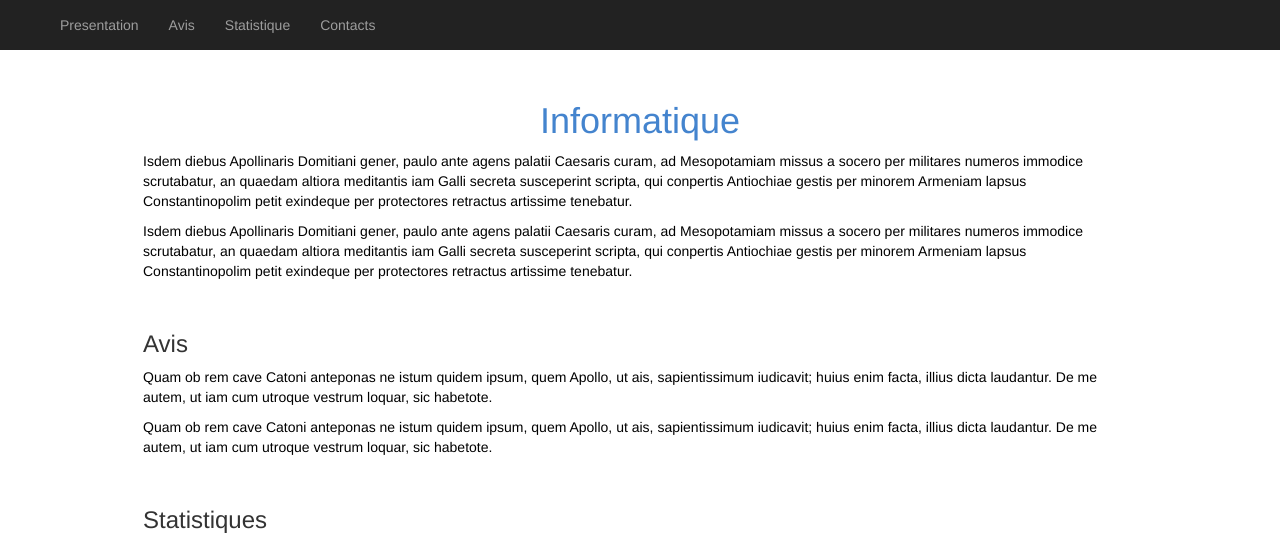
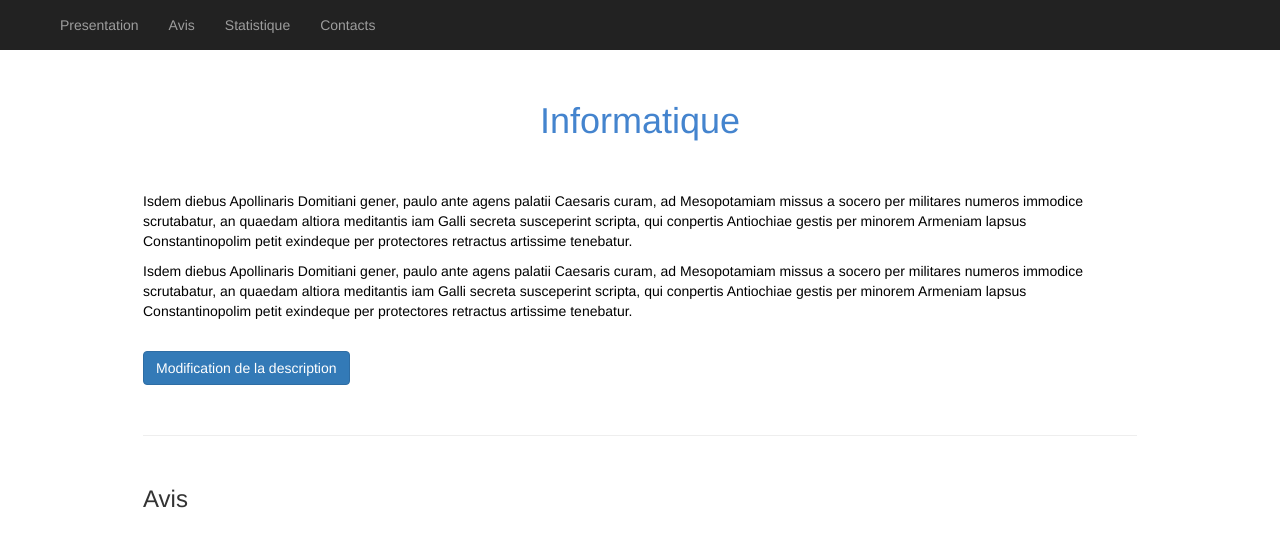
Before and after one commit to Paul3181/ProjetWeb, a PHP site: page /master.php?idm=1 in a window 1280 px wide. Shown: the top 540 px of the page. Run offline with PHP 8.4, Linux system fonts and the light colour scheme; data comes from the database, SQL or seed files in the repository; some libraries are stand-ins or nearby versions.

Commit message:
ajout fichiers

```diff
--- a/master.php
+++ b/master.php
@@ -2,6 +2,10 @@
 <html lang="fr">
     <head>
 		<?php include("./include/head.php"); ?>
+		<link href="./include/css/star-rating.css" media="all" rel="stylesheet" type="text/css" />
+		<link href="./include/css/star-rating.min.css" media="all" rel="stylesheet" type="text/css" />
+		<script src="./include/js/star-rating.js" type="text/javascript"></script>
+		<script src="./include/js/star-rating.min.js" type="text/javascript"></script>
 	</head>
 
 
@@ -39,8 +43,6 @@
         $tabS = array($statut[1], $nbrS[0]);
         $tabStatut[] = ($tabS);
     }
-
-
     ?>
 
 
@@ -86,10 +88,6 @@
 
             chart2.draw(dataStatut, optionsStatut);
         }
-
-
-
-
     </script>
 
 	<style>
@@ -102,7 +100,7 @@
 		}
 	</style>
 
-
+  </head>
 
 
   <body data-spy="scroll" data-target=".navbar" data-offset="50">
@@ -142,20 +140,134 @@
 				<div class="col-lg-12">
 					<div id="section1">
 					  <h1><?php echo $master[1]?></h1>
-					  <p>Isdem diebus Apollinaris Domitiani gener, paulo ante agens palatii Caesaris curam, ad Mesopotamiam missus a socero per militares numeros immodice scrutabatur, an quaedam altiora meditantis iam Galli secreta susceperint scripta, qui conpertis Antiochiae gestis per minorem Armeniam lapsus Constantinopolim petit exindeque per protectores retractus artissime tenebatur.</p>
-					  <p>Isdem diebus Apollinaris Domitiani gener, paulo ante agens palatii Caesaris curam, ad Mesopotamiam missus a socero per militares numeros immodice scrutabatur, an quaedam altiora meditantis iam Galli secreta susceperint scripta, qui conpertis Antiochiae gestis per minorem Armeniam lapsus Constantinopolim petit exindeque per protectores retractus artissime tenebatur.</p>
+					  <div class="description">
+						  <p>Isdem diebus Apollinaris Domitiani gener, paulo ante agens palatii Caesaris curam, ad Mesopotamiam missus a socero per militares numeros immodice scrutabatur, an quaedam altiora meditantis iam Galli secreta susceperint scripta, qui conpertis Antiochiae gestis per minorem Armeniam lapsus Constantinopolim petit exindeque per protectores retractus artissime tenebatur.</p>
+						  <p>Isdem diebus Apollinaris Domitiani gener, paulo ante agens palatii Caesaris curam, ad Mesopotamiam missus a socero per militares numeros immodice scrutabatur, an quaedam altiora meditantis iam Galli secreta susceperint scripta, qui conpertis Antiochiae gestis per minorem Armeniam lapsus Constantinopolim petit exindeque per protectores retractus artissime tenebatur.</p>
+					  </div>
+					  <!-- Button trigger modal -->
+						<button type="button" class="btn btn-primary" data-toggle="modal" data-target="#modal1">
+						  Modification de la description
+						</button>
+
+						<!-- Modal -->
+						<div class="modal fade" id="modal1" tabindex="-1" role="dialog" aria-labelledby="exampleModalLabel" aria-hidden="true">
+						  <div class="modal-dialog" role="document">
+							<div class="modal-content">
+							  <div class="modal-header">
+								<h5 class="modal-title" id="exampleModalLabel">Description</h5>
+								<button type="button" class="close" data-dismiss="modal" aria-label="Close">
+								  <span aria-hidden="true">&times;</span>
+								</button>
+							  </div>
+							  <div class="modal-body">
+								<form id="descriptionForm" method="post" class="form-horizontal">
+									<div class="form-group">
+										<label class="col-xs-3 control-label">Nom</label>
+										<div class="col-xs-5">
+											<input type="text" class="form-control" name="nom" />
+										</div>
+									</div>
+									<div class="form-group">
+										<label class="col-xs-3 control-label">Prénom</label>
+										<div class="col-xs-5">
+											<input type="text" class="form-control" name="prenom" />
+										</div>
+									</div>
+									<div class="form-group">
+										<label class="col-xs-3 control-label">Description</label>
+										<div class="col-xs-8">
+											<textarea class="form-control" id="exampleFormControlTextarea1" rows="3"></textarea>
+										</div>
+									</div>
+									<div class="form-group">
+										<div class="col-xs-5 col-xs-offset-3">
+											<button type="submit" class="btn btn-primary">Envoyer</button>
+										</div>
+									</div>
+								</form>
+							  </div>
+							  <div class="modal-footer">
+								<button type="button" class="btn btn-secondary" data-dismiss="modal">Fermer</button>
+							  </div>
+							</div>
+						  </div>
+						</div>
 					</div>
+
+					<hr>
+
 					<div id="section2">
 					  <h3>Avis</h3>
-					  <p>Quam ob rem cave Catoni anteponas ne istum quidem ipsum, quem Apollo, ut ais, sapientissimum iudicavit; huius enim facta, illius dicta laudantur. De me autem, ut iam cum utroque vestrum loquar, sic habetote.</p>
-					  <p>Quam ob rem cave Catoni anteponas ne istum quidem ipsum, quem Apollo, ut ais, sapientissimum iudicavit; huius enim facta, illius dicta laudantur. De me autem, ut iam cum utroque vestrum loquar, sic habetote.</p>
+					  <div class="avis">
+						  <p>Quam ob rem cave Catoni anteponas ne istum quidem ipsum, quem Apollo, ut ais, sapientissimum iudicavit; huius enim facta, illius dicta laudantur. De me autem, ut iam cum utroque vestrum loquar, sic habetote.</p>
+						  <p>Quam ob rem cave Catoni anteponas ne istum quidem ipsum, quem Apollo, ut ais, sapientissimum iudicavit; huius enim facta, illius dicta laudantur. De me autem, ut iam cum utroque vestrum loquar, sic habetote.</p>
+					  </div>
+					  <!-- Button trigger modal -->
+						<button type="button" class="btn btn-primary" data-toggle="modal" data-target="#modal2">
+						  Donner son avis
+						</button>
+
+						<!-- Modal -->
+						<div class="modal fade" id="modal2" tabindex="-1" role="dialog" aria-labelledby="exampleModalLabel" aria-hidden="true">
+						  <div class="modal-dialog" role="document">
+							<div class="modal-content">
+							  <div class="modal-header">
+								<h5 class="modal-title" id="exampleModalLabel">Avis</h5>
+								<button type="button" class="close" data-dismiss="modal" aria-label="Close">
+								  <span aria-hidden="true">&times;</span>
+								</button>
+							  </div>
+							  <div class="modal-body">
+								<form id="avisForm" method="post" class="form-horizontal">
+									<div class="form-group">
+										<label class="col-xs-3 control-label">Nom</label>
+										<div class="col-xs-5">
+											<input type="text" class="form-control" name="nom" />
+										</div>
+									</div>
+									<div class="form-group">
+										<label class="col-xs-3 control-label">Prénom</label>
+										<div class="col-xs-5">
+											<input type="text" class="form-control" name="prenom" />
+										</div>
+									</div>
+									<div class="form-group">
+										<label class="col-xs-3 control-label">Avis</label>
+										<div class="col-xs-8">
+											<textarea class="form-control" id="exampleFormControlTextarea1" rows="3"></textarea>
+										</div>
+									</div>
+									<div class="form-group">
+										<input id="input-21b" value="0" type="text" class="rating" data-min=0 data-max=5 data-step=0.2 data-size="lg"
+											   required title="">
+										<div class="clearfix"></div>
+									</div>
+									<div class="form-group">
+										<div class="col-xs-5 col-xs-offset-3">
+											<button type="submit" class="btn btn-primary">Envoyer</button>
+										</div>
+									</div>
+								</form>
+							  </div>
+							  <div class="modal-footer">
+								<button type="button" class="btn btn-secondary" data-dismiss="modal">Fermer</button>
+							  </div>
+							</div>
+						  </div>
+						</div>
 					</div>
+
+					<hr>
+
 					<div id="section3">
-					  <h3>Statistiques</h3>
+					  <h3>Statistique</h3>
                         <div id="piechartMoyenne" style="width: 900px; height: 500px;"></div>
                         <div id="piechartStatut" style="width: 900px; height: 500px;"></div>
                         <h4><?php echo $nbEntreprise[0] . ' entreprises en contact dans la region'?></h4>
 					</div>
+
+					<hr>
+
 					<div id="section4">
 					  <h3>Contacts</h3>
                         <?php
@@ -168,7 +280,9 @@
 			</div>
 		</div>
 
+		<script>
+		</script>
+
 
   </body>
-
 </html>
```
